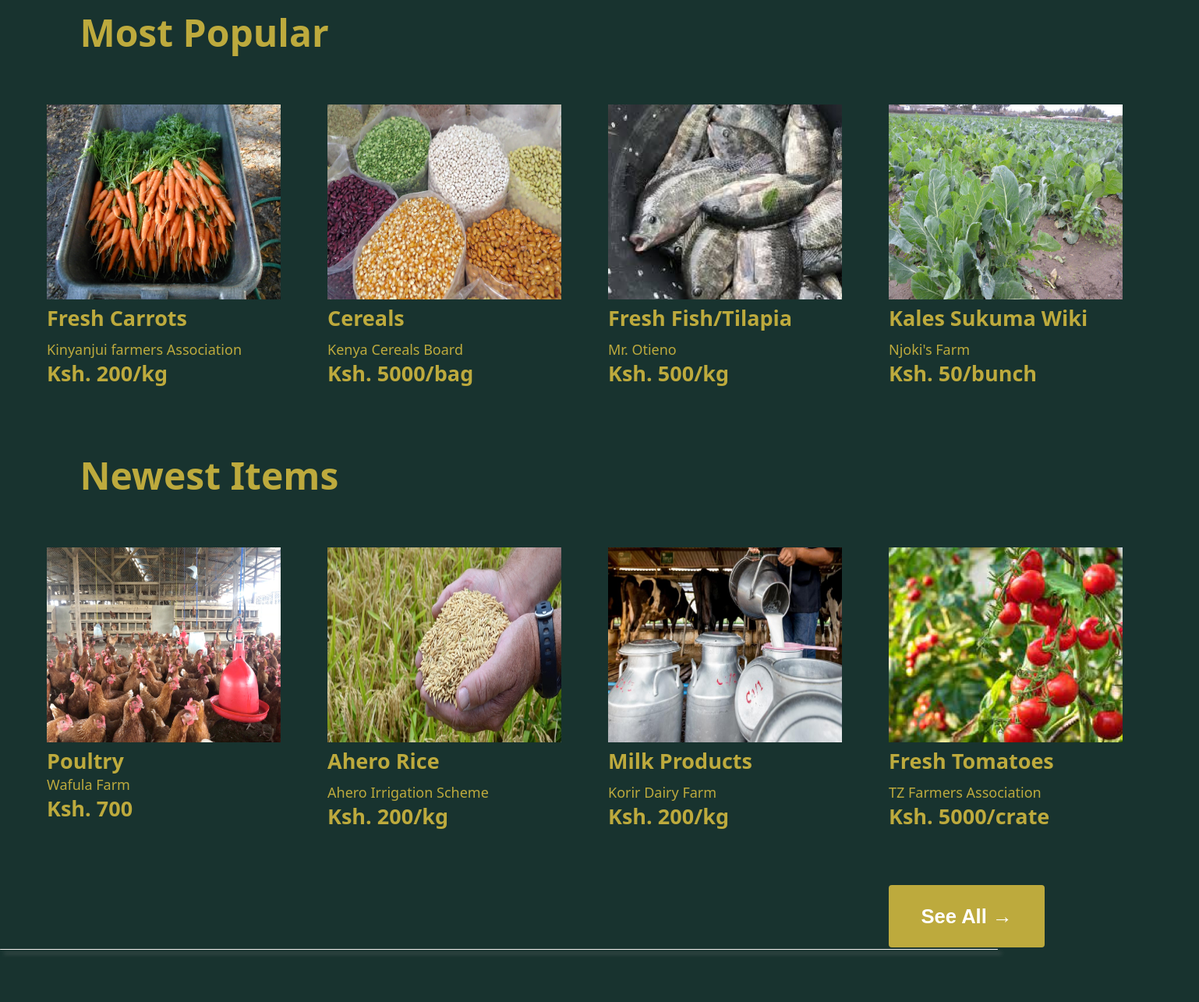
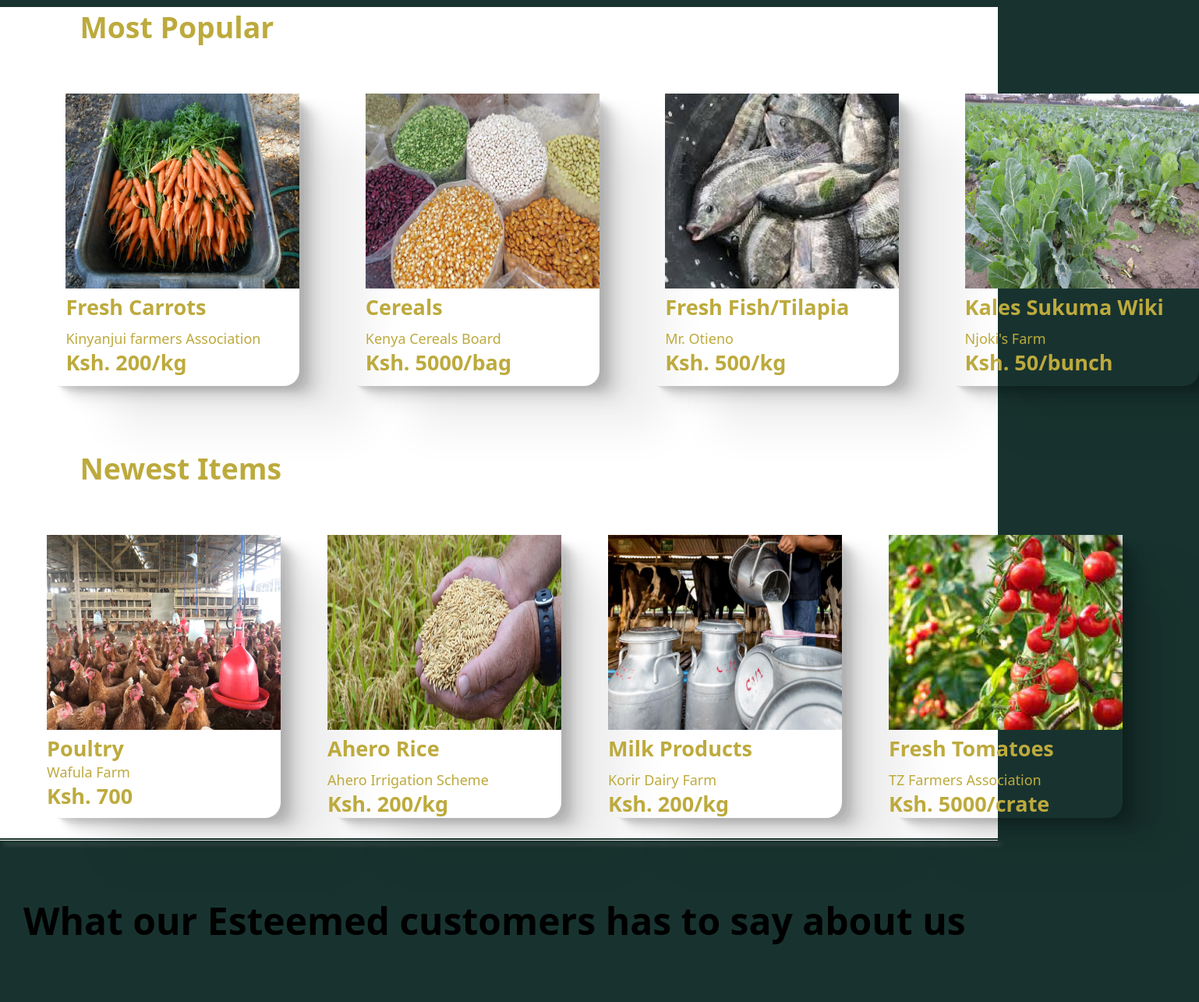
Before and after one commit to leomwanzia/AgVenture-project, a plain HTML site: page index.html in a window 1280 px wide. Shown: the part 3140-4425 px from the top of the page at 78% size, 1538 px wide, since content can reach past the window. Drawn offline with Linux system fonts and the light colour scheme.

Commit message:
modification

```diff
--- a/index.html
+++ b/index.html
@@ -93,6 +93,9 @@
             <p id="satisfaction">We go beyond the borders to ensure you get fresh produce from the farm. <br> Our customer satisfaction is our mission.</p>
     </section>
 
+    <!-- our categories of products starts -->
+
+<section class="card-1">
 
             <section  class="most">
                 <h1>Most Popular</h1>
@@ -101,28 +104,28 @@
 
             <section class="popular">
 
-            <div>
+                <div class="carrots">
                     <img src="./images/carrot.jpg" width="300px" height="250px" alt="carrots">
                     <h2>Fresh Carrots</h2>
                     <p id="kinyanjui">Kinyanjui farmers Association</p>
                     <h2>Ksh. 200/kg</h2>
                 </div>
 
-            <div>
+                <div class="cereals">
                     <img src="./images/cereals.jpg" width="300px" height="250px" alt="cereals">
                     <h2>Cereals</h2>
                     <p id="cereals">Kenya Cereals Board</p>
                     <h2>Ksh. 5000/bag</h2>
                 </div>
 
-            <div>
+                <div class="fish">
                     <img src="./images/image 5.png" width="300px" height="250px" alt="fish and tilapia">
                     <h2>Fresh Fish/Tilapia</h2>
                     <p id="otieno">Mr. Otieno</p>
                     <h2>Ksh. 500/kg</h2>
                 </div>
 
-            <div>
+                <div class="kales">
                     <img src="./images/kales sukuma wiki.jpg" width="300px" height="250px" alt="sukuma wiki">
                     <h2>Kales Sukuma Wiki</h2>
                     <p id="njoki">Njoki's Farm</p>
@@ -130,9 +133,7 @@
                 </div>
             </section>
 
-<!--
-    <section>
-         -->
+
 
         <section  class="newest">
                 <h1>Newest Items</h1>
@@ -141,35 +142,41 @@
 
         <section class="new">
 
-            <div>
-                    <img src="./images/chicken.jpg" width="300px" height="250px" alt="carrots">
+                <div class="poultry">
+                    <img src="./images/chicken.jpg" width="300px" height="250px" alt="Poultry">
                     <h2>Poultry</h2>
                     <p id="wafula">Wafula Farm</p>
                     <h2>Ksh. 700</h2>
                 </div>
 
-            <div>
+                <div class="rice">
                     <img src="./images/rice.jpg" width="300px" height="250px" alt="rice">
                     <h2>Ahero Rice</h2>
                     <p id="cereals">Ahero Irrigation Scheme</p>
                     <h2>Ksh. 200/kg</h2>
                 </div>
 
-            <div>
+                <div class="milk">
                     <img src="./images/dairy farm.jpg" width="300px" height="250px" alt="mursik">
                     <h2>Milk Products</h2>
                     <p id="otieno">Korir Dairy Farm</p>
                     <h2>Ksh. 200/kg</h2>
                 </div>
 
-            <div>
+                <div class="tomato">
                     <img src="./images/Rectangle 9.png" width="300px" height="250px" alt="tomatoes">
                     <h2>Fresh Tomatoes</h2>
                     <p id="njoki">TZ Farmers Association</p>
                     <h2>Ksh. 5000/crate</h2>
+                </div>
+                <!-- <div>
                     <button class="see">See All &#8594</button>
-            </div>
+                </div> -->
         </section>
+</section>
+
+<!-- our categories of products end -->
+
 
     <section class="line"></section>
 
--- a/style.css
+++ b/style.css
@@ -398,6 +398,179 @@ body{
     color: #BDAA3D;;
 }
 
+.carrots{
+    cursor: pointer;
+    box-shadow:
+  5.6px 3.5px 1.6px rgba(0, 0, 0, 0.035),
+  10.7px 6.7px 3.8px rgba(0, 0, 0, 0.049),
+  15.6px 9.7px 7.1px rgba(0, 0, 0, 0.057),
+  21.4px 13.3px 12.7px rgba(0, 0, 0, 0.062),
+  31.6px 19.7px 23.8px rgba(0, 0, 0, 0.067),
+  85px 53px 57px rgba(0, 0, 0, 0.07);
+  border-radius: 20px;
+  padding-left: 2%;
+  padding-bottom: 1%;
+  transition: 1s;
+}
+
+.carrots:hover{
+    cursor: pointer;
+    transform: scale(1.1) rotate(-0.1deg);
+}
+
+.cereals{
+    cursor: pointer;
+    box-shadow:
+  5.6px 3.5px 1.6px rgba(0, 0, 0, 0.035),
+  10.7px 6.7px 3.8px rgba(0, 0, 0, 0.049),
+  15.6px 9.7px 7.1px rgba(0, 0, 0, 0.057),
+  21.4px 13.3px 12.7px rgba(0, 0, 0, 0.062),
+  31.6px 19.7px 23.8px rgba(0, 0, 0, 0.067),
+  85px 53px 57px rgba(0, 0, 0, 0.07);
+  border-radius: 20px;
+  padding-left: 2%;
+  padding-bottom: 1%;
+  transition: 1s;
+}
+
+.cereals:hover{
+    cursor: pointer;
+    transform: scale(1.1) rotate(-0.1deg);
+}
+
+.fish{
+    cursor: pointer;
+    box-shadow:
+  5.6px 3.5px 1.6px rgba(0, 0, 0, 0.035),
+  10.7px 6.7px 3.8px rgba(0, 0, 0, 0.049),
+  15.6px 9.7px 7.1px rgba(0, 0, 0, 0.057),
+  21.4px 13.3px 12.7px rgba(0, 0, 0, 0.062),
+  31.6px 19.7px 23.8px rgba(0, 0, 0, 0.067),
+  85px 53px 57px rgba(0, 0, 0, 0.07);
+  border-radius: 20px;
+  padding-left: 2%;
+  padding-bottom: 1%;
+  transition: 1s;
+}
+
+.fish:hover{
+    cursor: pointer;
+    transform: scale(1.1) rotate(-0.1deg);
+}
+
+.kales{
+    cursor: pointer;
+    box-shadow:
+  5.6px 3.5px 1.6px rgba(0, 0, 0, 0.035),
+  10.7px 6.7px 3.8px rgba(0, 0, 0, 0.049),
+  15.6px 9.7px 7.1px rgba(0, 0, 0, 0.057),
+  21.4px 13.3px 12.7px rgba(0, 0, 0, 0.062),
+  31.6px 19.7px 23.8px rgba(0, 0, 0, 0.067),
+  85px 53px 57px rgba(0, 0, 0, 0.07);
+  border-radius: 20px;
+  padding-left: 2%;
+  padding-bottom: 1%;
+  transition: 1s;
+}
+
+.kales:hover{
+    cursor: pointer;
+    transform: scale(1.1) rotate(-0.1deg);
+}
+
+.poultry{
+    cursor: pointer;
+    box-shadow:
+  5.6px 3.5px 1.6px rgba(0, 0, 0, 0.035),
+  10.7px 6.7px 3.8px rgba(0, 0, 0, 0.049),
+  15.6px 9.7px 7.1px rgba(0, 0, 0, 0.057),
+  21.4px 13.3px 12.7px rgba(0, 0, 0, 0.062),
+  31.6px 19.7px 23.8px rgba(0, 0, 0, 0.067),
+  85px 53px 57px rgba(0, 0, 0, 0.07);
+  border-radius: 20px;
+  padding-left: 2%;
+  margin-bottom: 0%;
+  transition: 1s;
+  padding: 0;
+  margin: 0;
+}
+
+.poultry:hover{
+    cursor: pointer;
+    transform: scale(1.1) rotate(-0.1deg);
+}
+
+.rice{
+    cursor: pointer;
+    box-shadow:
+  5.6px 3.5px 1.6px rgba(0, 0, 0, 0.035),
+  10.7px 6.7px 3.8px rgba(0, 0, 0, 0.049),
+  15.6px 9.7px 7.1px rgba(0, 0, 0, 0.057),
+  21.4px 13.3px 12.7px rgba(0, 0, 0, 0.062),
+  31.6px 19.7px 23.8px rgba(0, 0, 0, 0.067),
+  85px 53px 57px rgba(0, 0, 0, 0.07);
+  border-radius: 20px;
+  padding-left: 2%;
+  margin-bottom: 0%;
+  transition: 1s;
+  padding: 0;
+  margin: 0;
+}
+
+.rice:hover{
+    cursor: pointer;
+    transform: scale(1.1) rotate(-0.1deg);
+}
+
+.milk{
+    cursor: pointer;
+    box-shadow:
+  5.6px 3.5px 1.6px rgba(0, 0, 0, 0.035),
+  10.7px 6.7px 3.8px rgba(0, 0, 0, 0.049),
+  15.6px 9.7px 7.1px rgba(0, 0, 0, 0.057),
+  21.4px 13.3px 12.7px rgba(0, 0, 0, 0.062),
+  31.6px 19.7px 23.8px rgba(0, 0, 0, 0.067),
+  85px 53px 57px rgba(0, 0, 0, 0.07);
+  border-radius: 20px;
+  padding-left: 2%;
+  margin-bottom: 0%;
+  transition: 1s;
+  padding: 0;
+  margin: 0;
+}
+
+.milk:hover{
+    cursor: pointer;
+    transform: scale(1.1) rotate(-0.1deg);
+}
+
+.tomato{
+    cursor: pointer;
+    box-shadow:
+  5.6px 3.5px 1.6px rgba(0, 0, 0, 0.035),
+  10.7px 6.7px 3.8px rgba(0, 0, 0, 0.049),
+  15.6px 9.7px 7.1px rgba(0, 0, 0, 0.057),
+  21.4px 13.3px 12.7px rgba(0, 0, 0, 0.062),
+  31.6px 19.7px 23.8px rgba(0, 0, 0, 0.067),
+  85px 53px 57px rgba(0, 0, 0, 0.07);
+  border-radius: 20px;
+  padding-left: 2%;
+  margin-bottom: 0%;
+  transition: 1s;
+  padding: 0;
+  margin: 0;
+}
+
+.tomato:hover{
+    cursor: pointer;
+    transform: scale(1.1) rotate(-0.1deg);
+}
+
+.card-1{
+    background: white;
+    padding-bottom: 2%;
+}
+
 #kinyanjui{
     margin-top: 10px;
 }
@@ -420,6 +593,25 @@ body{
     margin-left: 8%;
     text-decoration: dotted;
     color: #BDAA3D;
+    /* text-decoration: underline 5px #BDAA3D; */
+    cursor: pointer;
+}
+
+.most:after{
+    content: "";
+    position: absolute;
+    background-color: #BDAA3D;
+    height: 5px;
+    width: 0;
+    /* left: 0;
+    bottom: -10px; */
+    transition: 0.3s;
+    /* cursor: pointer; */
+}
+
+.most:hover:after{
+    width: 13%;
+    /* cursor: pointer; */
 }
 
 .new{
@@ -433,12 +625,28 @@ body{
     color: #BDAA3D;;
 }
 
+.newest:after{
+    content: "";
+    position: absolute;
+    background-color: #BDAA3D;
+    height: 5px;
+    width: 0;
+    /* left: 0;
+    bottom: -10px; */
+    transition: 0.3s;
+    /* cursor: pointer; */
+}
+
+.newest:hover:after{
+    width: 13%;
+}
+
 .newest{
     font-size: xx-large;
     margin-top: 80px;
     margin-left: 8%;
-    text-decoration: dotted;
     color: #BDAA3D;
+    cursor: pointer;
 }
 
 .see{
@@ -446,9 +654,9 @@ body{
     height: 80px;
     border: none;
     color: white;
-    background-color: #bdaa3d;;
+    background-color: #f36320;
     border-radius: 4px;
-    box-shadow: inset 0 0 0 0 rgb(208, 212, 199);
+    box-shadow: inset 0 0 0 0 rgb(65, 87, 22);
     transition: ease-out 0.3s;
     font-size: 1.6rem;
     outline: none;
@@ -458,7 +666,7 @@ body{
 }
 
 .see:hover{
-    box-shadow: inset 300px 0 0 0 rgb(201, 201, 152);
+    box-shadow: inset 300px 0 0 0 rgb(158, 138, 25);
     cursor: pointer;
     color: #000;
 }
```
Lines whose indentation alone changed are shown as unchanged.
